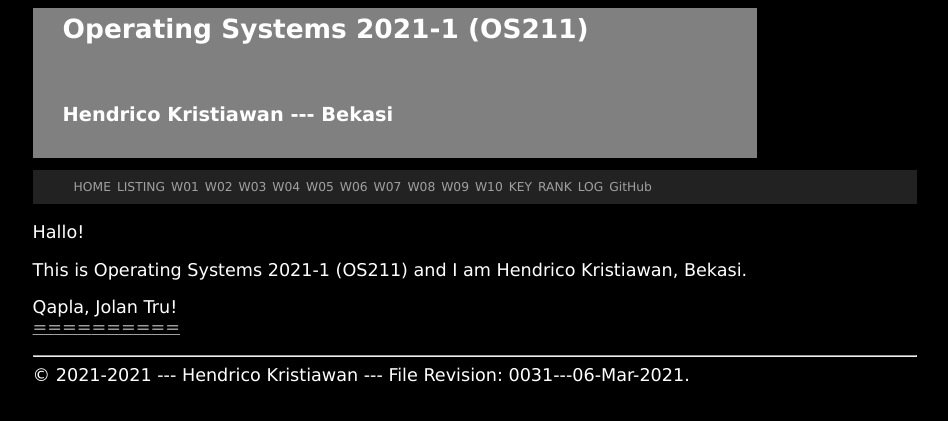
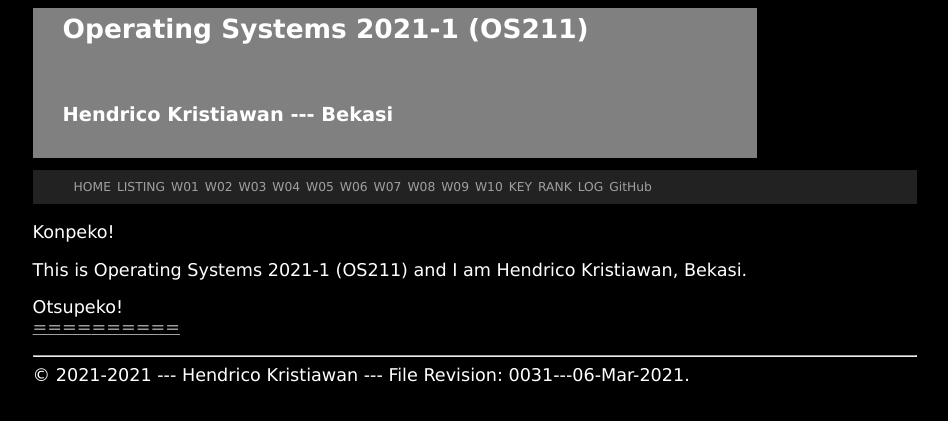
Before and after one commit to IoriU/os211, a Jekyll site: the page built from index.md, in a window 1280 px wide. Shown: the top 421 px of the page, without its empty margins (165-1113 px from the left). Built offline with Jekyll 4.4.1, drawn with Linux system fonts in a browser that asks for light colours.

```diff
--- /dev/null
+++ b/TXT/myrank.txt
@@ -0,0 +1,4 @@
+# TOP 10 Rank
+ZCZC W01 jojonicho
+ZCZC W01 dnswd
+ZCZC W01 valentinohp
--- a/index.md
+++ b/index.md
@@ -2,8 +2,8 @@
 layout: "layout"
 ---
 
-Hallo!
+Konpeko!
 
 This is {{ site.title }} and I am {{ site.author }}, {{ site.address }}.
 
-Qapla, Jolan Tru!<br>[====](GitHubPages/)[======](REPORT/)
+Otsupeko!<br>[====](GitHubPages/)[======](REPORT/)
```
